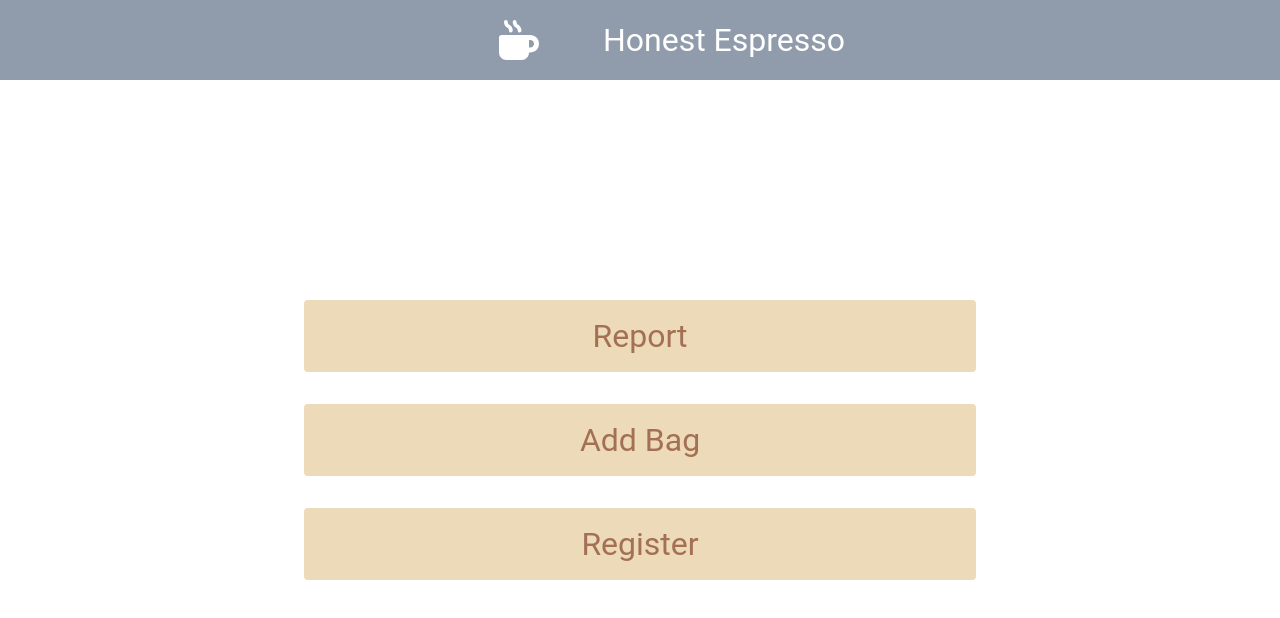
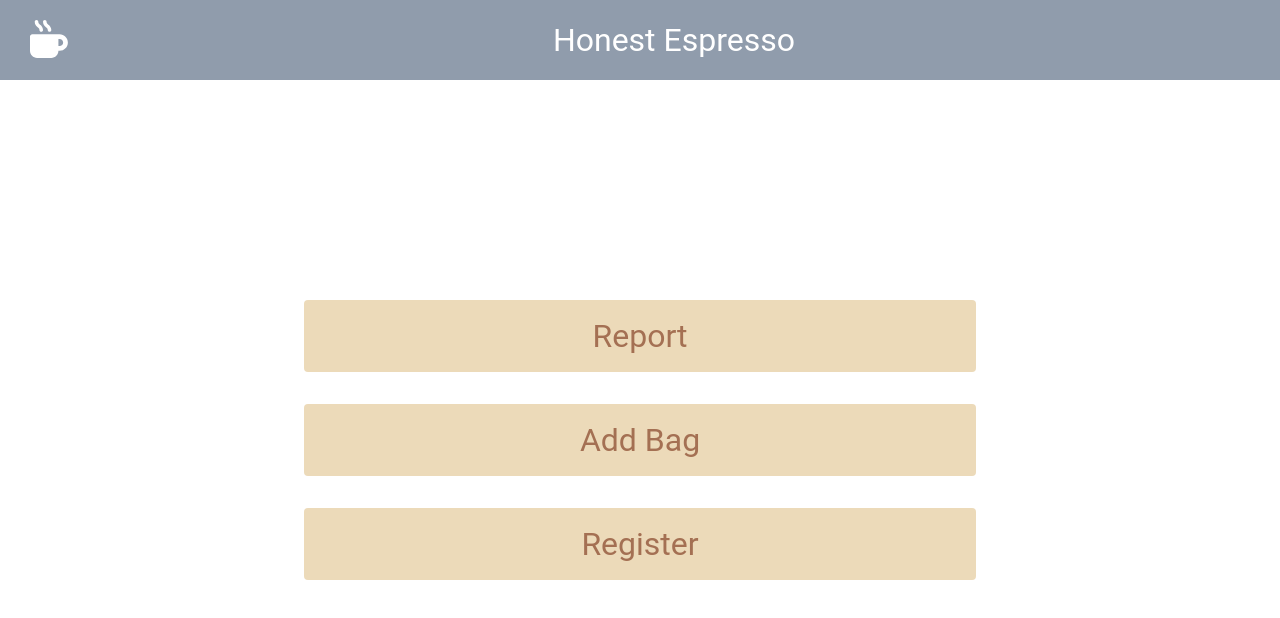
Before and after one commit to officialdavidtaylor/honest-espresso, a Next.js app: page / in a window 1280 px wide. Shown: the top 618 px of the page. Built offline with nearby package versions, Linux system fonts and the light colour scheme.

Commit message:
changed header styling

```diff
--- a/components/Header/header.module.css
+++ b/components/Header/header.module.css
@@ -7,22 +7,38 @@
   width: 100vw;
 
   display: flex;
-    justify-content: center;
+  justify-content: flex-start;
   align-items: center;
 
   background-color: #909CAC;
 }
+
 .headerGlyph {
-    margin-left: 5vw;
+  margin-left: 30px;
   width: 5vh;
   height: 5vh;
 
   color: white;
 }
+
+.linkStyle {
+  width: 100%;
+
+  text-decoration: none;
+
+  display: flex;
+  flex-direction: row;
+  justify-content: flex-start;
+  align-items: center;
+}
+
 .headerText {
-    margin-left: 5vw;
+  width: 100%;
+
   font-family: Roboto, sans-serif;
   font-size: 4vh;
 
+  text-align: center;
+
   color: white;
 }
```
Lines whose indentation alone changed are shown as unchanged.
